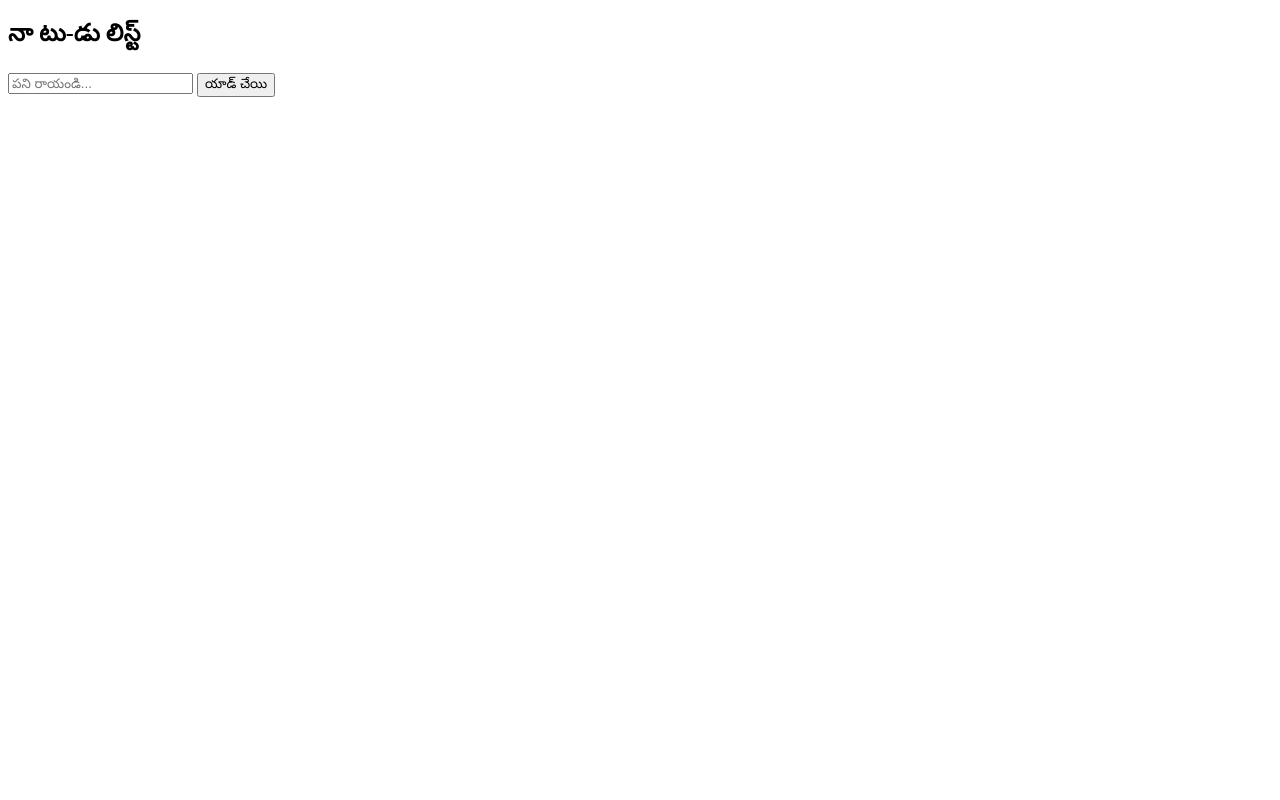
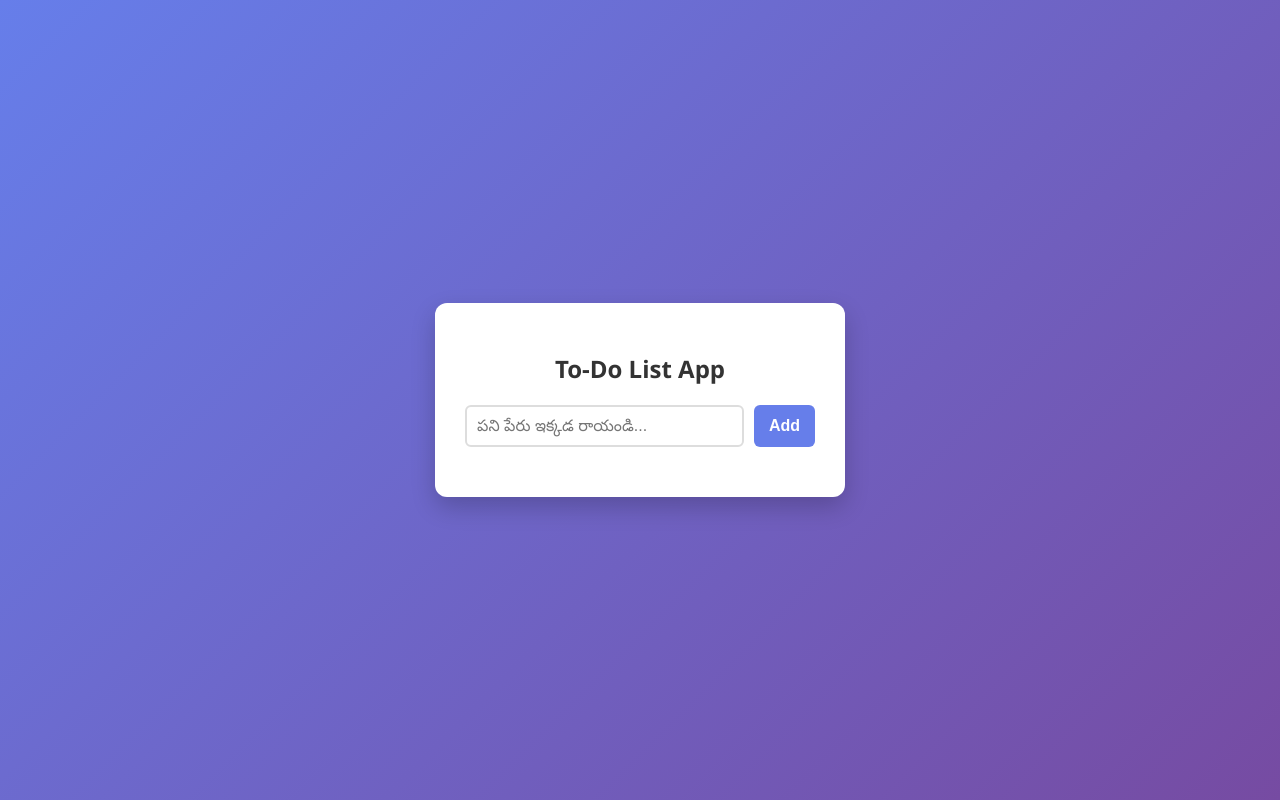
Before and after one commit to Angelsweety-05/todo-app, a plain HTML site: page index.html in a window 1280 px wide. Drawn offline with Linux system fonts and the light colour scheme.

Commit message:
Completed full interactive Todo List App with CSS and JavaScript

```diff
--- a/index.html
+++ b/index.html
@@ -1,23 +1,144 @@
 <!DOCTYPE html>
-<html>
+<html lang="en">
 <head>
-    <title>My Todo App</title>
+    <meta charset="UTF-8">
+    <meta name="viewport" content="width=device-width, initial-scale=1.0">
+    <title>My Awesome To-Do List App</title>
+    <style>
+        /* CSS Styling - ప్రాజెక్ట్ అందంగా కనిపించడానికి */
+        body {
+            font-family: 'Segoe UI', Tahoma, Geneva, Verdana, sans-serif;
+            background: linear-gradient(135deg, #667eea, #764ba2);
+            margin: 0;
+            padding: 0;
+            display: flex;
+            justify-content: center;
+            align-items: center;
+            height: 100vh;
+        }
+
+        .container {
+            background: white;
+            padding: 30px;
+            border-radius: 12px;
+            box-shadow: 0 10px 25px rgba(0, 0, 0, 0.2);
+            width: 350px;
+        }
+
+        h2 {
+            text-align: center;
+            color: #333;
+            margin-bottom: 20px;
+        }
+
+        .input-section {
+            display: flex;
+            gap: 10px;
+            margin-bottom: 20px;
+        }
+
+        input {
+            flex: 1;
+            padding: 10px;
+            border: 2px solid #ddd;
+            border-radius: 6px;
+            outline: none;
+            font-size: 16px;
+        }
+
+        input:focus {
+            border-color: #667eea;
+        }
+
+        button {
+            padding: 10px 15px;
+            background-color: #667eea;
+            color: white;
+            border: none;
+            border-radius: 6px;
+            cursor: pointer;
+            font-size: 16px;
+            font-weight: bold;
+            transition: background 0.3s;
+        }
+
+        button:hover {
+            background-color: #5563c1;
+        }
+
+        ul {
+            list-style-type: none;
+            padding: 0;
+            margin: 0;
+        }
+
+        li {
+            background: #f9f9f9;
+            padding: 10px 12px;
+            margin-bottom: 8px;
+            border-radius: 6px;
+            display: flex;
+            justify-content: space-between;
+            align-items: center;
+            border-left: 4px solid #667eea;
+            font-size: 15px;
+            word-break: break-all;
+        }
+
+        li button {
+            background-color: #ff5252;
+            padding: 5px 10px;
+            font-size: 12px;
+        }
+
+        li button:hover {
+            background-color: #ff1744;
+        }
+    </style>
 </head>
 <body>
-    <h2>నా టు-డు లిస్ట్</h2>
-    <input type="text" id="task" placeholder="పని రాయండి...">
-    <button onclick="add()">యాడ్ చేయి</button>
-    <ul id="list"></ul>
+
+    <div class="container">
+        <h2>To-Do List App</h2>
+        <div class="input-section">
+            <input type="text" id="taskInput" placeholder="పని పేరు ఇక్కడ రాయండి...">
+            <button id="addBtn">Add</button>
+        </div>
+        <ul id="taskList"></ul>
+    </div>
 
     <script>
-        function add() {
-            let t = document.getElementById('task').value;
-            if(t === "") return;
-            let li = document.createElement('li');
-            li.textContent = t;
-            document.getElementById('list').appendChild(li);
-            document.getElementById('task').value = "";
-        }
+        // JavaScript Logic - యాప్ పని చేయడానికి
+        const taskInput = document.getElementById('taskInput');
+        const addBtn = document.getElementById('addBtn');
+        const taskList = document.getElementById('taskList');
+
+        addBtn.addEventListener('click', function() {
+            const taskText = taskInput.value.trim();
+
+            if (taskText === "") {
+                alert("దయచేసి ఏదైనా రాయండి!");
+                return;
+            }
+
+            // కొత్త లిస్ట్ ఐటమ్ క్రియేట్ చేయడం
+            const li = document.createElement('li');
+            li.innerHTML = `<span>${taskText}</span> <button onclick="this.parentElement.remove()">Delete</button>`;
+
+            // లిస్ట్‌కి యాడ్ చేయడం
+            taskList.appendChild(li);
+
+            // ఇన్పుట్ బాక్స్ క్లియర్ చేయడం
+            taskInput.value = "";
+        });
+
+        // ఎంటర్ బటన్ నొక్కితే కూడా వర్క్ అయ్యేలా చేయడం
+        taskInput.addEventListener('keypress', function(e) {
+            if (e.key === 'Enter') {
+                addBtn.click();
+            }
+        });
     </script>
+
 </body>
 </html>
```
